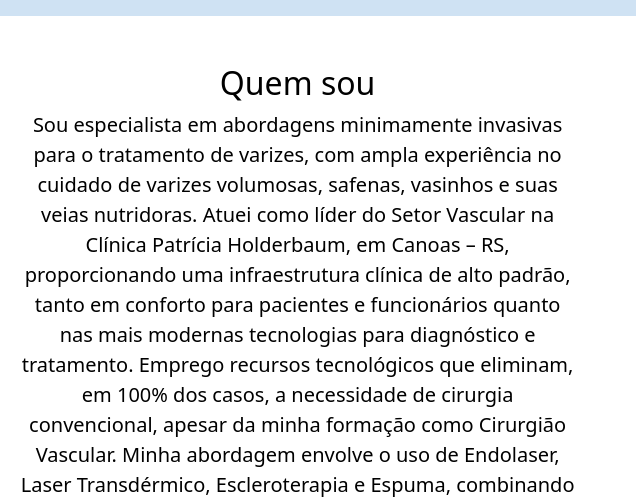
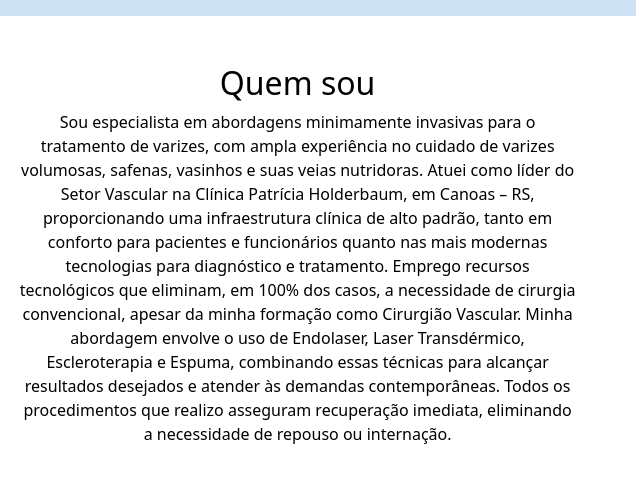
Before and after one commit to cirurgiaovascular/cirurgiaovascular.github.io, a plain HTML site: page index.html in a window 1280 px wide. Shown: the part 280-779 px from the top of the page, 644-1280 px from the left. Drawn offline with nearby package versions, Linux system fonts and the light colour scheme.

Commit message:
Update index.html

```diff
--- a/index.html
+++ b/index.html
@@ -82,7 +82,7 @@
         </div>
         <div class="text-column-right">
           <h2>Quem sou</h2>
-          <p style="font-size: 20px;">Sou especialista em abordagens minimamente invasivas para o tratamento de varizes, com ampla experiência no cuidado de varizes volumosas, safenas, vasinhos e suas veias nutridoras. Atuei como líder do Setor Vascular na Clínica Patrícia Holderbaum, em Canoas – RS, proporcionando uma infraestrutura clínica de alto padrão, tanto em conforto para pacientes e funcionários quanto nas mais modernas tecnologias para diagnóstico e tratamento.
+          <p style="font-size: 16px;">Sou especialista em abordagens minimamente invasivas para o tratamento de varizes, com ampla experiência no cuidado de varizes volumosas, safenas, vasinhos e suas veias nutridoras. Atuei como líder do Setor Vascular na Clínica Patrícia Holderbaum, em Canoas – RS, proporcionando uma infraestrutura clínica de alto padrão, tanto em conforto para pacientes e funcionários quanto nas mais modernas tecnologias para diagnóstico e tratamento.
 
             Emprego recursos tecnológicos que eliminam, em 100% dos casos, a necessidade de cirurgia convencional, apesar da minha formação como Cirurgião Vascular. Minha abordagem envolve o uso de Endolaser, Laser Transdérmico, Escleroterapia e Espuma, combinando essas técnicas para alcançar resultados desejados e atender às demandas contemporâneas. Todos os procedimentos que realizo asseguram recuperação imediata, eliminando a necessidade de repouso ou internação.</p>
         </div>
```
